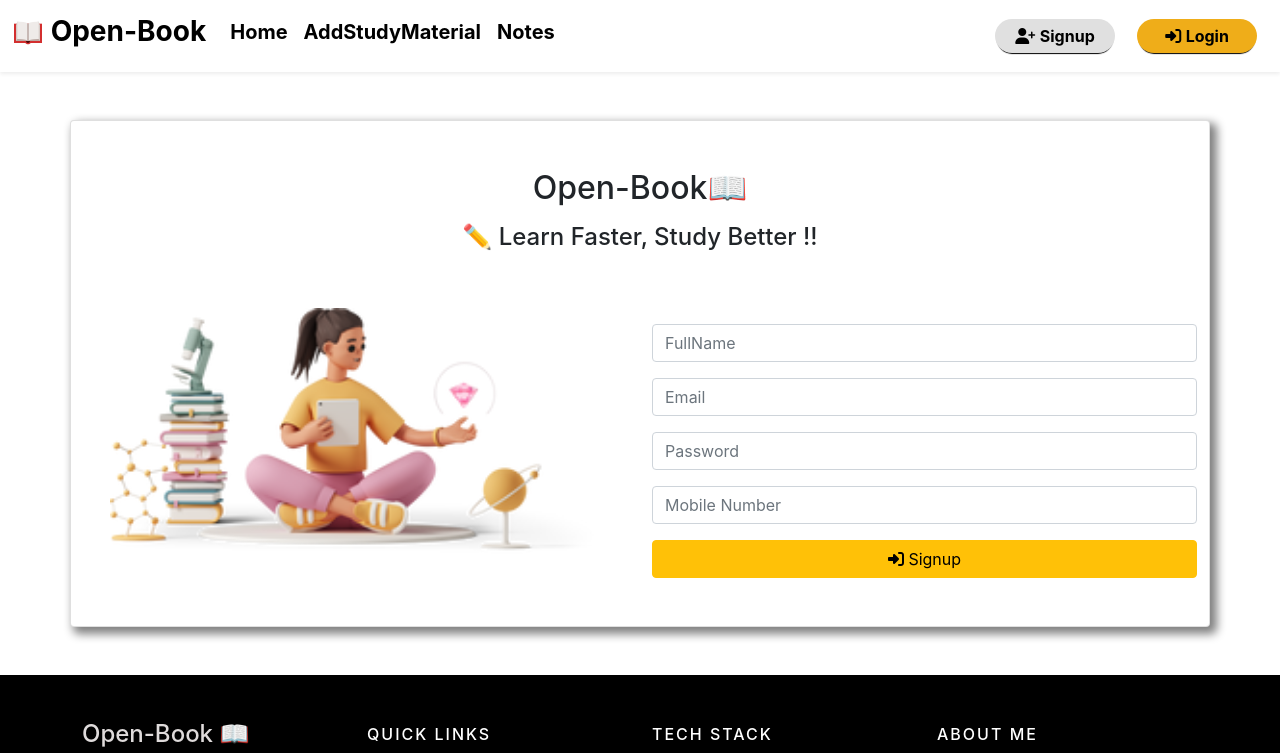
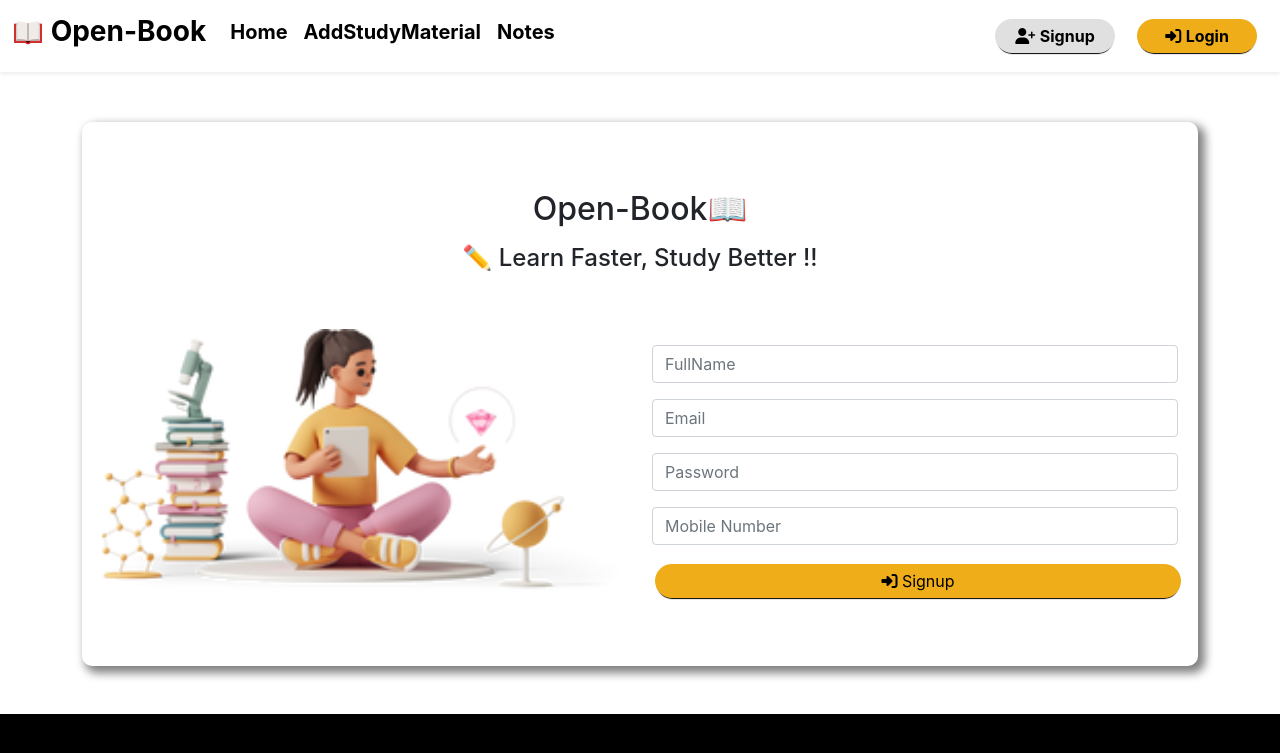
Before and after one commit to roadtocode4u/openbook, a React (Create React App) app in the folder client/: page /signup in a window 1280 px wide. Shown: the top 753 px of the page. Built offline with nearby package versions, Linux system fonts and the light colour scheme; the HTML template or start-up script is replaced by a standard one.

Commit message:
ref: signup page button

```diff
--- a/client/src/components/Signup/Signup.css
+++ b/client/src/components/Signup/Signup.css
@@ -1,8 +1,27 @@
-.card {
+.card-signup{
+    background-color: #fff;
+    padding: 20px;
+    margin-top: 50px;
+    border-radius: 10px;
+    display: block;
+    margin-left: auto;
+    margin-right: auto;
     box-shadow: 5px 5px 10px 2px gray;
 }
 
-.header-display-img {
-    max-height: 200px;
-    min-height: 250px;
+.signup-image{
+        width: 100%;
+        display: block;
+        margin-left: auto;
+        margin-right: auto;
 }
+
+.signup-page-btn{
+    padding: 5px;
+    margin: 3px;
+    width: 120px;
+    border-radius: 30px;
+    border: none;
+    background-color: #efad19;
+    box-shadow: 0px 3px 1px -2px rgb(0, 0, 0);
+}
--- a/client/src/components/Signup/Signup.js
+++ b/client/src/components/Signup/Signup.js
@@ -39,7 +39,8 @@ function Signup() {
 
   return (
     <>
-      <div className='container card mt-5'>
+      <div className='container mt-5'>
+        <div className=' card-signup'>
         <div className='row'>
           <h2 className='text-center mt-5'>Open-Book📖</h2>
           <h4 className="text-center mt-2 ">
@@ -50,11 +51,11 @@ function Signup() {
               <img
                 src={headerImage}
                 alt=""
-                className="img-fluid mx-auto d-block header-display-img"
+                className="signup-image mx-auto d-block"
               />
             </div>
           </div>
-          <div className='col-md-6 mt-3 d-flex flex-column justify-content-evenly'>
+          <div className='col-md-6 mt-3 '>
             <form>
 
               <div className="mb-3 mt-5">
@@ -93,13 +94,14 @@ function Signup() {
                   value={mobile} onChange={(e) => { setMobile(e.target.value) }}
                 />
               </div>
-              <button className="btn btn-warning w-100 mb-5" type="button" onClick={addUser}>
+              <button className="signup-page-btn w-100 mb-5" type="button" onClick={addUser}>
                 <i class="fa-solid fa-right-to-bracket"></i> Signup
               </button>
             </form>
           </div>
         </div>
       </div>
+      </div>
     </>
   )
 }
```
